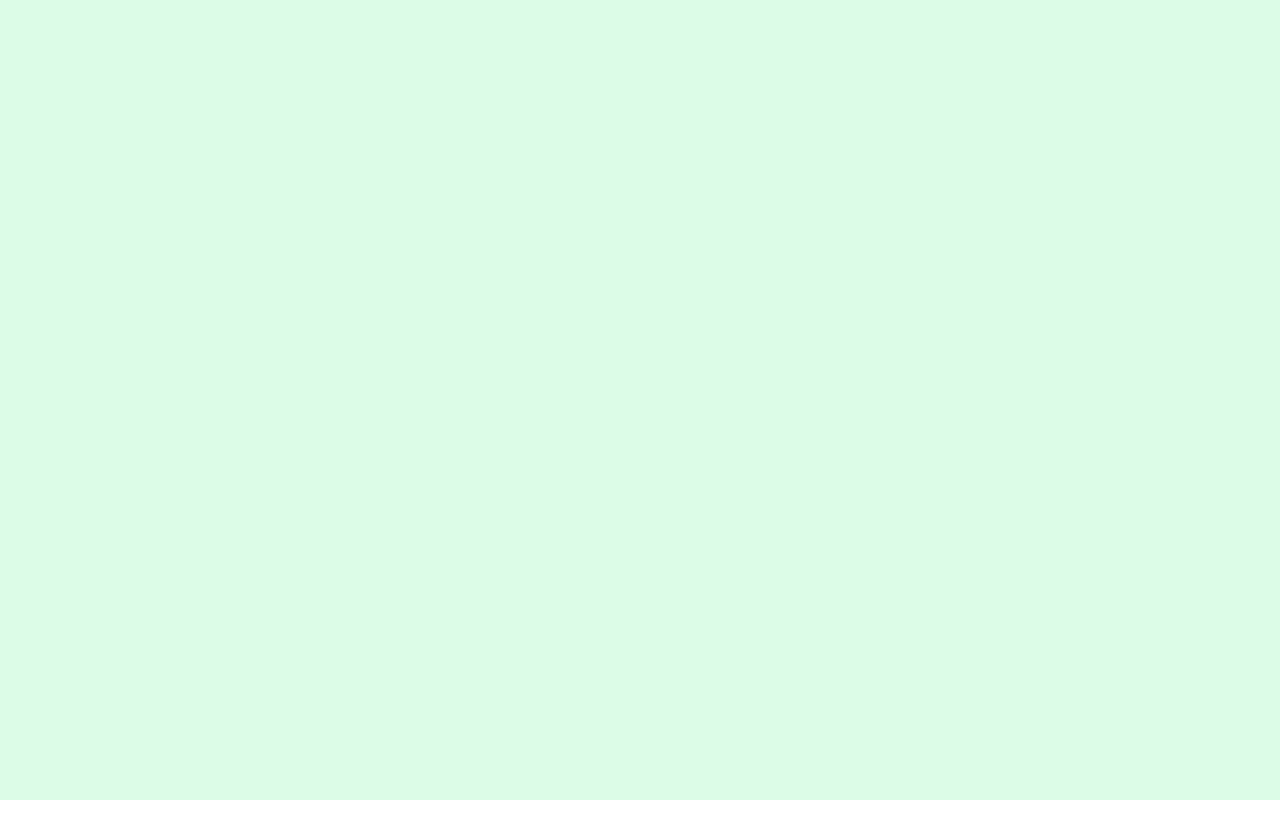
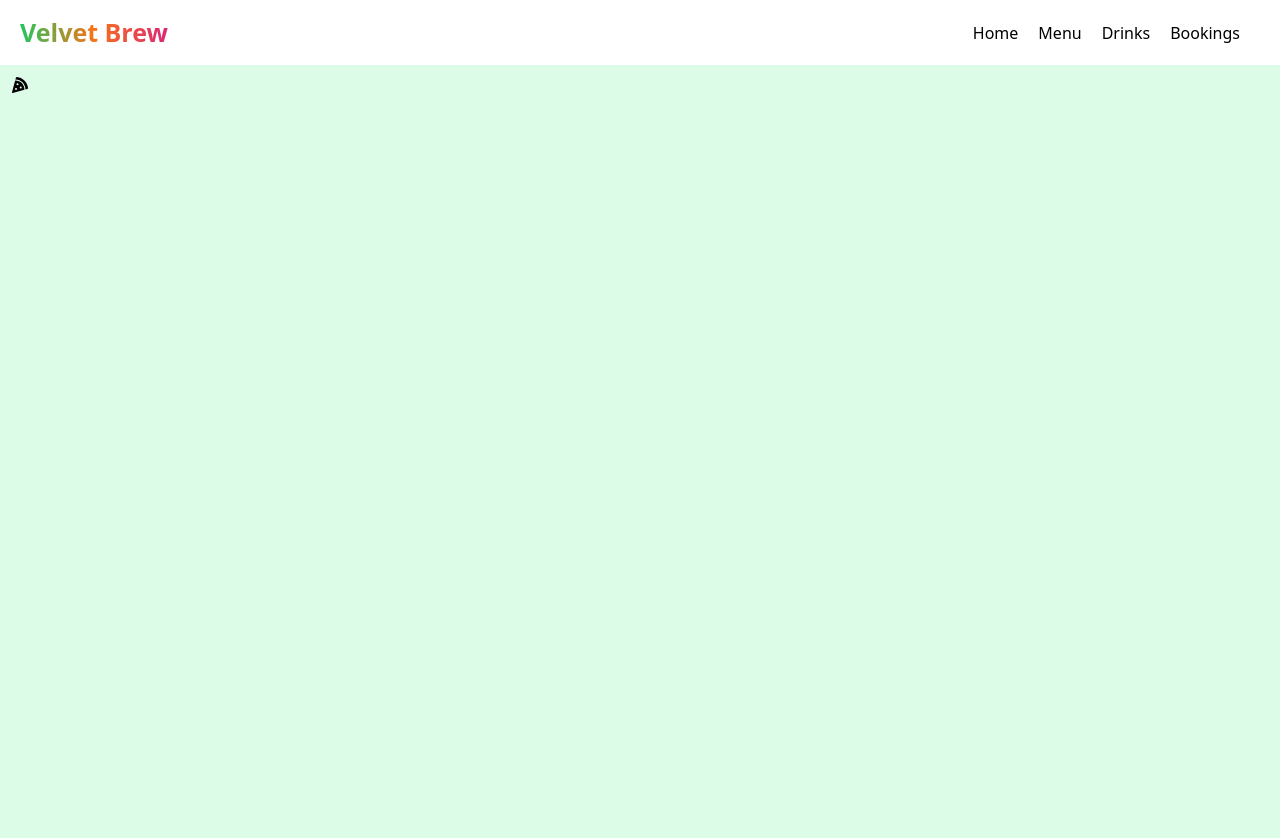
Before and after one commit to suvi-tiwary/Valvet-Brew, a React app in the folder frontend/: page / in a window 1280 px wide. Shown: the top 838 px of the page. Before the commit the page ends 800 px from the top, so only its background shows below. Built offline with nearby package versions, Linux system fonts and the light colour scheme; the HTML template or start-up script is replaced by a standard one.

Commit message:
bg-gradient

```diff
--- a/frontend/package.json
+++ b/frontend/package.json
@@ -12,7 +12,7 @@
   "dependencies": {
     "react": "^19.2.0",
     "react-dom": "^19.2.0",
-    "react-icon": "^1.0.0",
+    "react-icons": "^5.6.0",
     "react-router-dom": "^7.13.1"
   },
   "devDependencies": {
--- a/frontend/src/App.jsx
+++ b/frontend/src/App.jsx
@@ -1,9 +1,11 @@
 import React from 'react'
 import Home from './pages/Home'
 import {Routes, Route} from "react-router-dom"
+import Navbar from './componenets/Navbar'
 const App = () => {
   return (
     <>
+    <Navbar/>
     <Routes>
       <Route path="/" element={<Home/>}/>
     </Routes>
--- /dev/null
+++ b/frontend/src/componenets/Navbar.jsx
@@ -0,0 +1,18 @@
+import React from 'react'
+
+const Navbar = () => {
+  return (
+    <div className='w-full h-[65px] flex justify-between items-center px-5'>
+        <div className='font-extrabold cursor-pointer text-[25px] bg-gradient-to-r from-green-500 via-orange-500 to-pink-600 bg-clip-text text-transparent'>Velvet Brew</div>
+        <div className='flex justify-center items-center gap-5 pr-5'>
+            <div className='cursor-pointer hover:text-green-600 transition-all'>Home</div>
+            <div className='cursor-pointer hover:text-green-600 transition-all'>Menu</div>
+            <div className='cursor-pointer hover:text-green-600 transition-all'>Drinks</div>
+            <div className='cursor-pointer hover:text-green-600 transition-all'>Bookings</div>
+
+        </div>
+    </div>
+  )
+}
+
+export default Navbar
--- a/frontend/src/pages/Home.jsx
+++ b/frontend/src/pages/Home.jsx
@@ -1,8 +1,11 @@
 import React from 'react'
+import { FaPizzaSlice } from "react-icons/fa";
 
 const Home = () => {
   return (
-    <div className='bg-green-100 w-full h-screen p-3'></div>
+    <div className='bg-green-100 w-full h-screen p-3'>
+        <FaPizzaSlice />
+    </div>
   )
 }
 
```
Also changed, not shown: 1 other file (tests, documents, lock files or other folders).
